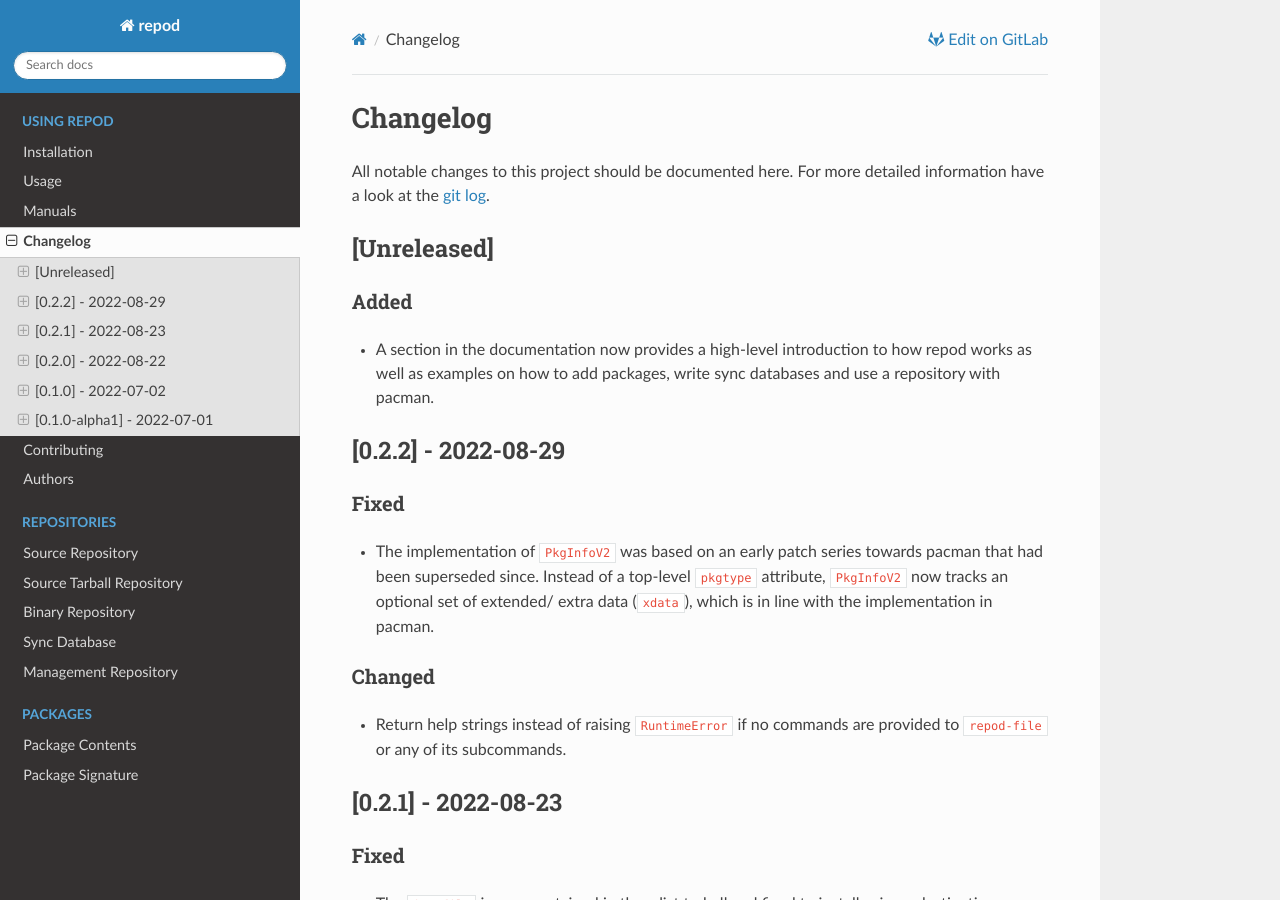
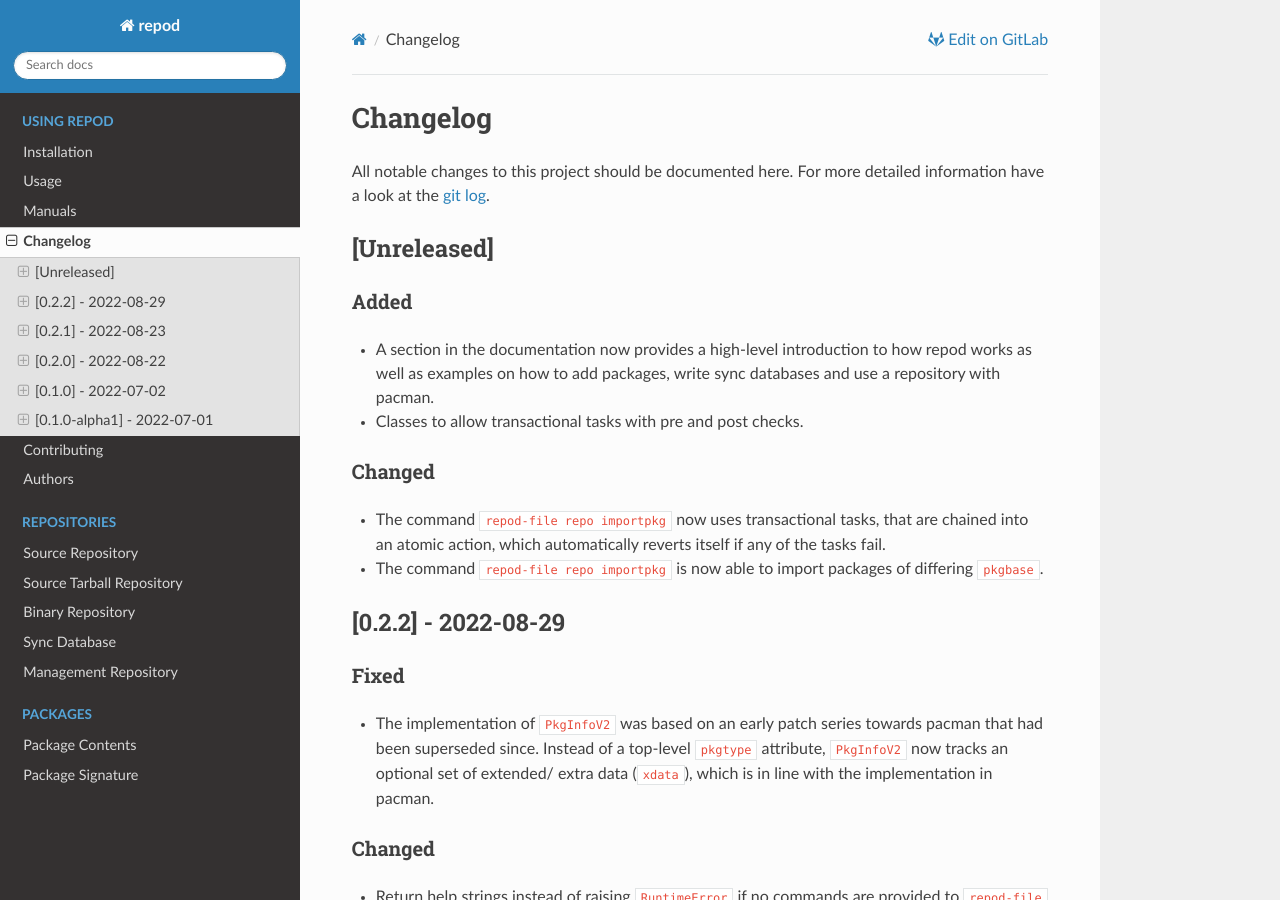
Before and after one commit to archlinux/repod, a Sphinx documentation site: the page built from docs/repod/changelog.rst, in a window 1280 px wide and 900 px high. Built offline with Sphinx 7.4.7 and the Read the Docs theme 2.0.0, drawn with Linux system fonts in a browser that asks for light colours.

Commit message:
Add changelog entry for transactional tasks
docs/repod/changelog.rst:
Add changelog entry for transactional tasks and the changes to
`repod-file repo importpkg`.

```diff
--- a/docs/repod/changelog.rst
+++ b/docs/repod/changelog.rst
@@ -18,6 +18,16 @@
 * A section in the documentation now provides a high-level introduction to how
   repod works as well as examples on how to add packages, write sync databases
   and use a repository with pacman.
+* Classes to allow transactional tasks with pre and post checks.
+
+Changed
+^^^^^^^
+
+* The command ``repod-file repo importpkg`` now uses transactional tasks, that
+  are chained into an atomic action, which automatically reverts itself if any
+  of the tasks fail.
+* The command ``repod-file repo importpkg`` is now able to import packages of
+  differing ``pkgbase``.
 
 [0.2.2] - 2022-08-29
 --------------------
```
